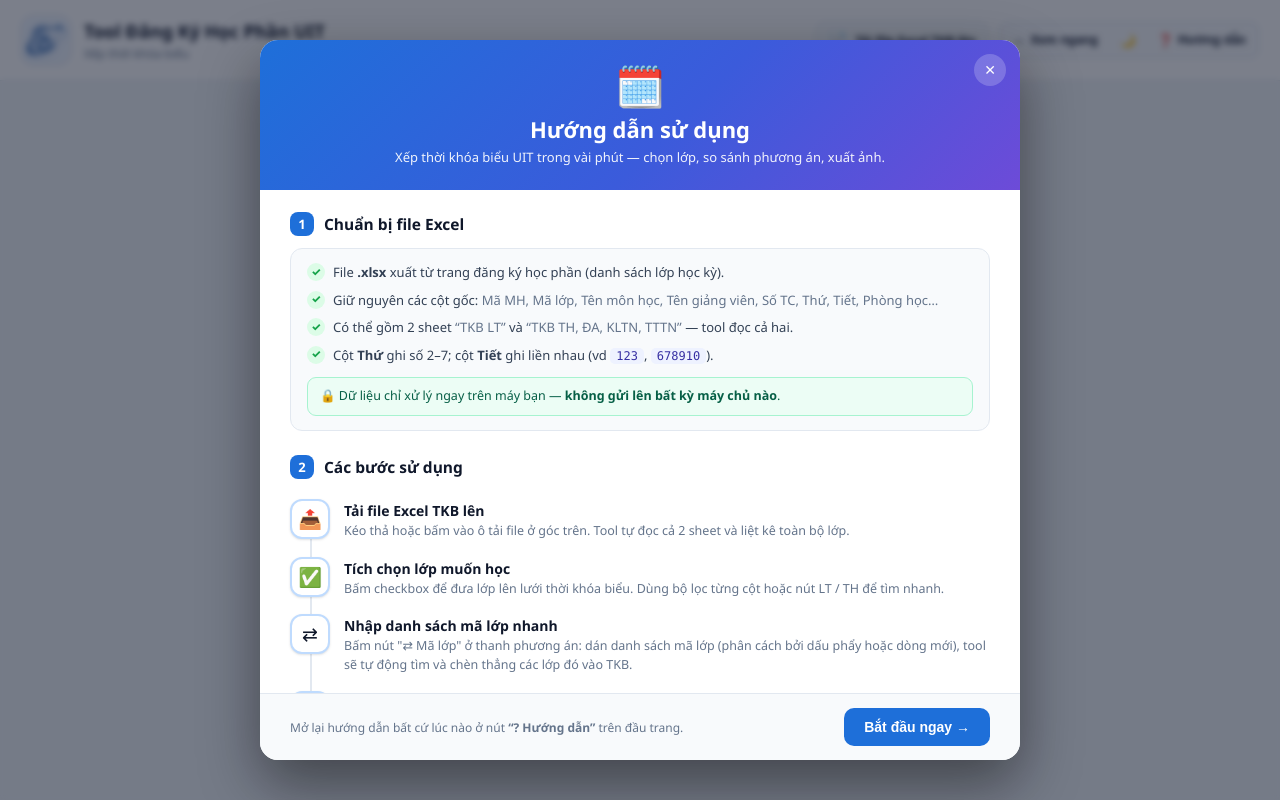
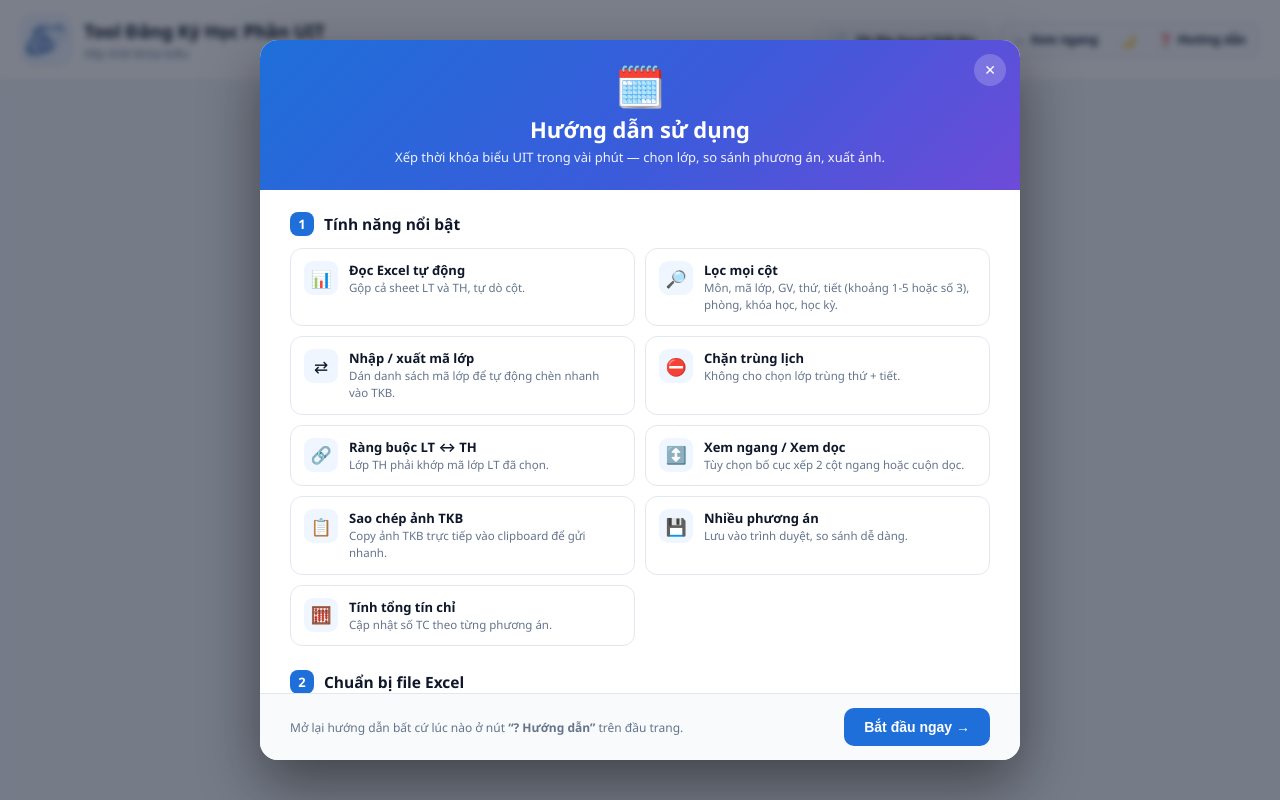
Before and after one commit to Phucthuhigh/tool-dkhp, a React (Vite) app: page / in a window 1280 px wide. Built offline with nearby package versions, Linux system fonts and the light colour scheme.

Commit message:
update guide modal

```diff
--- a/src/components/GuideModal.jsx
+++ b/src/components/GuideModal.jsx
@@ -67,9 +67,25 @@ export default function GuideModal({ open, onClose }) {
         </div>
 
         <div className="gm-body">
+          {/* Tính năng */}
+          <section className="gm-section">
+            <div className="gm-sec-head"><span className="gm-sec-num">1</span><h3>Tính năng nổi bật</h3></div>
+            <div className="gm-features">
+              {FEATURES.map((f, i) => (
+                <div key={i} className="gm-feat">
+                  <span className="gm-feat-icon">{f.icon}</span>
+                  <div>
+                    <div className="gm-feat-title">{f.title}</div>
+                    <div className="gm-feat-desc">{f.desc}</div>
+                  </div>
+                </div>
+              ))}
+            </div>
+          </section>
+
           {/* Chuẩn bị file */}
           <section className="gm-section">
-            <div className="gm-sec-head"><span className="gm-sec-num">1</span><h3>Chuẩn bị file Excel</h3></div>
+            <div className="gm-sec-head"><span className="gm-sec-num">2</span><h3>Chuẩn bị file Excel</h3></div>
             <div className="gm-file-card">
               <ul className="gm-check">
                 <li>File <strong>.xlsx</strong> xuất từ trang đăng ký học phần (danh sách lớp học kỳ).</li>
@@ -85,7 +101,7 @@ export default function GuideModal({ open, onClose }) {
 
           {/* Các bước */}
           <section className="gm-section">
-            <div className="gm-sec-head"><span className="gm-sec-num">2</span><h3>Các bước sử dụng</h3></div>
+            <div className="gm-sec-head"><span className="gm-sec-num">3</span><h3>Các bước sử dụng</h3></div>
             <ol className="gm-steps">
               {STEPS.map((s, i) => (
                 <li key={i} className="gm-step">
@@ -97,22 +113,6 @@ export default function GuideModal({ open, onClose }) {
                 </li>
               ))}
             </ol>
-          </section>
-
-          {/* Tính năng */}
-          <section className="gm-section">
-            <div className="gm-sec-head"><span className="gm-sec-num">3</span><h3>Tính năng nổi bật</h3></div>
-            <div className="gm-features">
-              {FEATURES.map((f, i) => (
-                <div key={i} className="gm-feat">
-                  <span className="gm-feat-icon">{f.icon}</span>
-                  <div>
-                    <div className="gm-feat-title">{f.title}</div>
-                    <div className="gm-feat-desc">{f.desc}</div>
-                  </div>
-                </div>
-              ))}
-            </div>
           </section>
 
           {/* Chú thích màu */}
```
Also changed, not shown: 2 other files (tests, documents, lock files or other folders).
